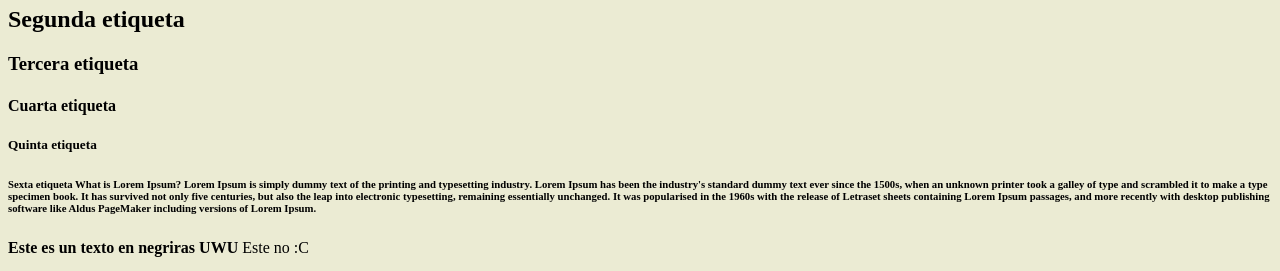
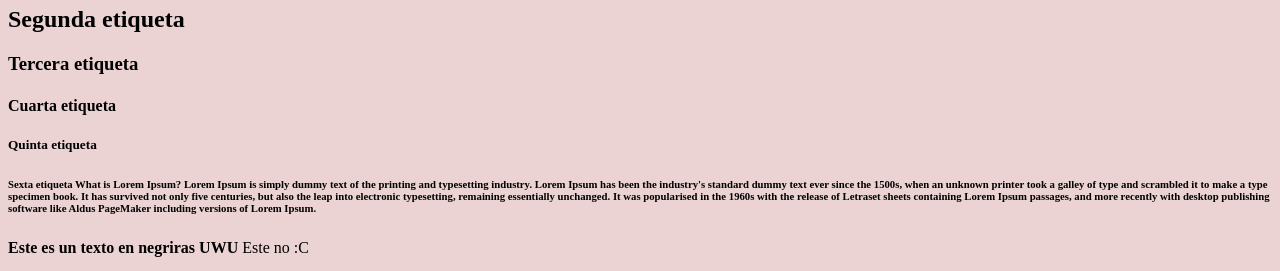
Before and after one commit to FabianGarciaXY/Matcha_LandingPage, a plain HTML site: page index.html in a window 1280 px wide. Shown: the part 550-821 px from the top of the page. Drawn offline with Linux system fonts and the light colour scheme.

Commit message:
background color changed

```diff
--- a/styles.css
+++ b/styles.css
@@ -1,5 +1,5 @@
 body{
- background-color: rgba(141, 143, 1, 0.171);
+ background-color: rgba(231, 201, 201, 0.808);
 }
 
 button{
```
